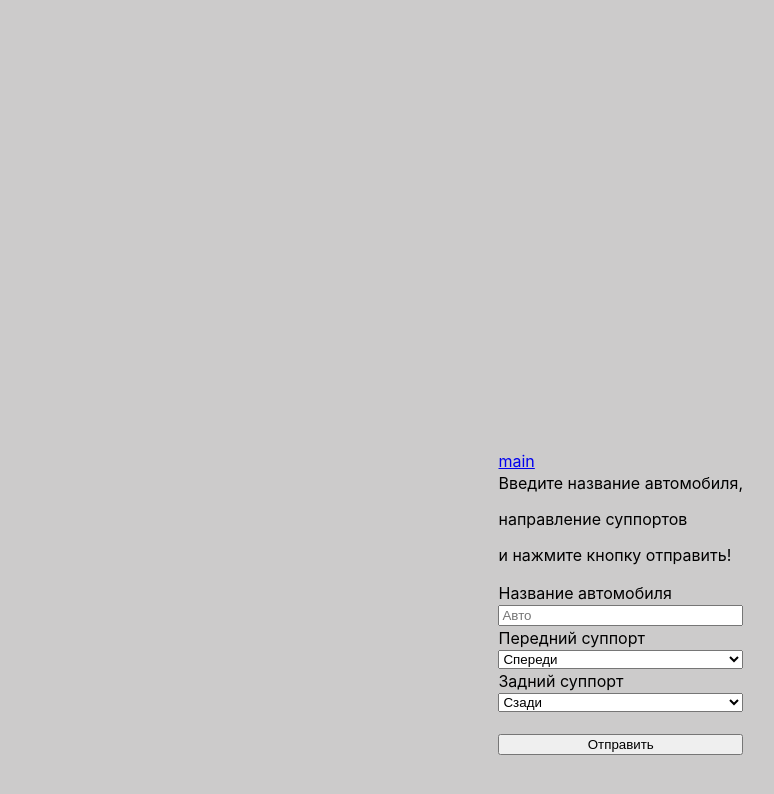
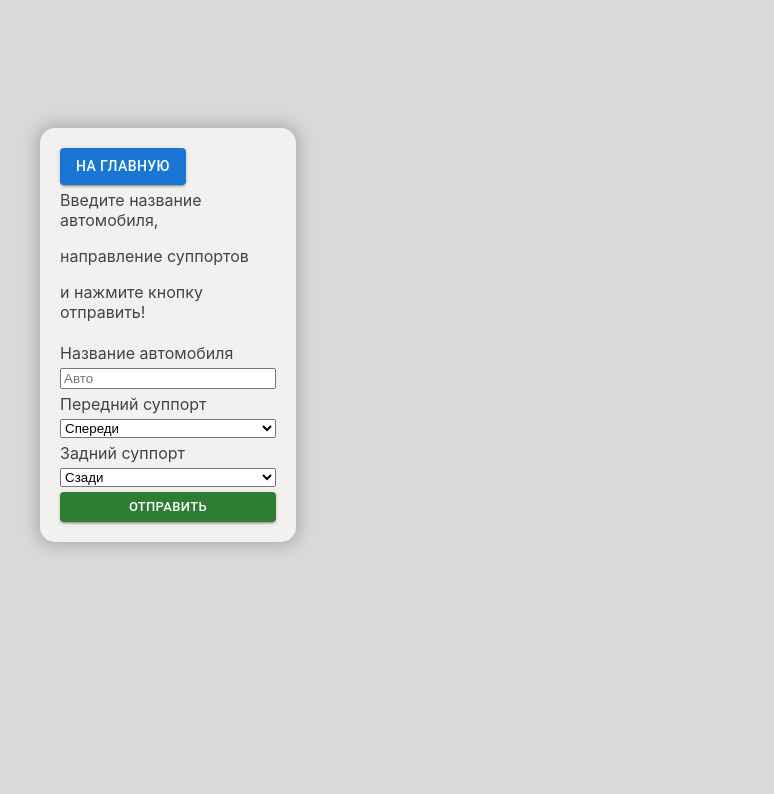
Before and after one commit to karanzhenya/caliper-help, a React (Create React App) app: page /#/send in a window 1280 px wide. Shown: the top 794 px of the page, without its empty margins (472-1246 px from the left). Built offline with nearby package versions, Linux system fonts and the light colour scheme.

Commit message:
refactroing styles for form, button, media screen

```diff
--- a/src/App.module.css
+++ b/src/App.module.css
@@ -1,27 +1,18 @@
 .wrapper {
     width: 100%;
     min-height: 100vh;
-    background-color: #cccbcb;
+    background-color: rgb(218, 216, 216);
 }
 
 .input {
-    position: relative;
+    position: absolute;
     left: 40%;
     top: 30px;
 }
 
-.models {
-    display: flex;
-    flex-direction: column;
+.loading {
+    z-index: 5;
+    position: relative;
+    left: 45%;
+    margin-top: 20%;
 }
-
-.models button {
-    width: 200px;
-    position: relative;
-    left: 100px;
-}
-
-.loading {
-    position: relative;
-    left: 50%;
-}
--- a/src/App.tsx
+++ b/src/App.tsx
@@ -8,7 +8,6 @@ import Form from "./common/Form/Form";
 import CircularProgress from "@mui/material/CircularProgress";
 import {HashRouter, Route, Routes} from 'react-router-dom'
 import {Main} from "./components/Main";
-import { Link } from 'react-router-dom';
 
 export type DataType = {
     car: string
--- /dev/null
+++ b/src/common/Button/LinkButton.module.css
@@ -0,0 +1,20 @@
+.linkButton {
+    display: flex;
+}
+
+.link {
+    text-decoration: none;
+    color: white;
+}
+
+@media screen and (max-width: 800px) {
+    .linkButton {
+        width: 200px;
+    }
+}
+
+@media screen and (max-width: 519px) {
+    .linkButton {
+        width: 100px;
+    }
+}
--- /dev/null
+++ b/src/common/Button/LinkButton.tsx
@@ -0,0 +1,19 @@
+import React from 'react';
+import {Link} from "react-router-dom";
+import s from './LinkButton.module.css'
+import Button from "@mui/material/Button";
+
+type linkButtonPropsType = {
+    link: string
+    children: string
+}
+
+export const LinkButton = ({link, children}: linkButtonPropsType) => {
+    return <div className={s.linkButton}>
+        <Link to={link} className={s.link}>
+            <Button variant={"contained"}>
+                {children}
+            </Button>
+        </Link>
+    </div>
+};
--- a/src/common/Button/MyButton.module.css
+++ b/src/common/Button/MyButton.module.css
@@ -1,16 +1,14 @@
 .button {
     display: inline-block;
     box-sizing: border-box;
-    padding: 0 0px;
+    padding: 0 0;
     margin: 0 15px 15px 0;
-    outline: none;
     border: 1px solid #fff;
     border-radius: 10px;
     line-height: 46px;
     font-size: 14px;
     font-weight: 550;
     text-decoration: none;
-    color: #444;
     background-color: #fff;
     box-shadow: 0 4px 6px rgba(50, 112, 122, 0.4), 0 1px 3px rgb(0 0 0 / 20%);
     cursor: pointer;
--- a/src/common/Form/Form.module.css
+++ b/src/common/Form/Form.module.css
@@ -1,13 +1,17 @@
 .forms {
     display: flex;
-    gap: 2px;
+    position: absolute;
+    margin: 10% 40%;
+    gap: 5px;
+    color: #444444;
+    box-shadow: 0 0 15px 4px rgb(176, 174, 174);
+    border-radius: 15px;
+    background-color: #f3f0f0;
     flex-direction: column;
-    padding: 5px;
-    position: fixed;
-    bottom: 40px;
-    right: 60px;
+    padding: 20px;
     z-index: 1;
 }
+
 .formButton {
     margin-top: 20px;
 }
--- a/src/common/Form/Form.tsx
+++ b/src/common/Form/Form.tsx
@@ -5,6 +5,8 @@ import {useDispatch, useSelector} from "react-redux";
 import {sendCarDataTC} from "../../BLL/cars-reducer";
 import {StoreType} from "../../BLL/store";
 import {Link} from "react-router-dom";
+import Button from "@mui/material/Button";
+import {LinkButton} from "../Button/LinkButton";
 
 
 const Form = () => {
@@ -22,8 +24,9 @@ const Form = () => {
         }
     })
 
-    return <form onSubmit={formik.handleSubmit} className={s.forms}>
-        <Link to={'/'}>main</Link>
+    return <div className={s.containerForm}>
+        <form onSubmit={formik.handleSubmit} className={s.forms}>
+            <LinkButton link={'/'}>На главную</LinkButton>
             <div className={s.test}>Введите название автомобиля, <p> направление суппортов</p><p> и нажмите кнопку
                 отправить!</p>
             </div>
@@ -43,8 +46,9 @@ const Form = () => {
                 <option>Барабан</option>
                 <option>Неизвестно</option>
             </select>
-        <button disabled={isLoading} type={'submit'} className={s.formButton}>Отправить</button>
+            <Button variant={"contained"} color={"success"} size={"small"} disabled={isLoading} type={'submit'} className={s.formButton}>Отправить</Button>
         </form>
+    </div>
 
 
 }
--- a/src/components/CarModels.tsx
+++ b/src/components/CarModels.tsx
@@ -8,10 +8,8 @@ type carsPropsType = {
     openModelInfo: (id: string) => void
 }
 
-
 export const CarModels = (props: carsPropsType) => {
-
-    return <div className={s.container}>
+    return <div className={s.containerModels}>
             {props.currentCarModels.map(cc => <MyButton key={cc.id} id={cc.id}
                                                   openCarType={props.openModelInfo}>{cc.type}</MyButton>)}
     </div>
--- a/src/components/Cars.module.css
+++ b/src/components/Cars.module.css
@@ -1,5 +1,14 @@
-.container {
+.containerCars {
     display: flex;
     padding: 20px;
     flex-wrap: wrap;
 }
+.containerModels {
+    display: flex;
+    flex-direction: column;
+    align-content: center;
+    margin-left: 40%;
+    max-width: 200px;
+    padding: 20px;
+    flex-wrap: wrap;
+}
--- a/src/components/Cars.tsx
+++ b/src/components/Cars.tsx
@@ -10,8 +10,7 @@ type carsPropsType = {
 
 
 export const Cars = (props: carsPropsType) => {
-
-    return <div className={s.container}>
+    return <div className={s.containerCars}>
         {props.filterCars.map(c => <MyButton key={c.id} id={c.id} openCarType={props.openCarType}>{c.name}</MyButton>)}
     </div>
 }
--- a/src/components/Main.tsx
+++ b/src/components/Main.tsx
@@ -7,6 +7,7 @@ import {useSelector} from "react-redux";
 import {StoreType} from "../BLL/store";
 import {InitialStateType, ModelType} from "../BLL/cars-reducer";
 import {Link} from "react-router-dom";
+import {LinkButton} from "../common/Button/LinkButton";
 
 export type MainPropsType = {
     setActive: (status: boolean) => void
@@ -39,7 +40,7 @@ export const Main = ({setActive, setInfo}: MainPropsType) => {
 
     return (
         <div>
-            <Link to={'/send'}>send</Link>
+            <LinkButton link={'/send'}>Форма для отправки информации</LinkButton>
             <MyInput onChangeText={handleInputValue} className={s.input}/>
             <Cars filterCars={filterCars} openCarType={openCarType}/>
             <CarModels currentCarModels={currentCarModels} openModelInfo={openModelInfo}/>
```
Lines whose indentation alone changed are shown as unchanged.
